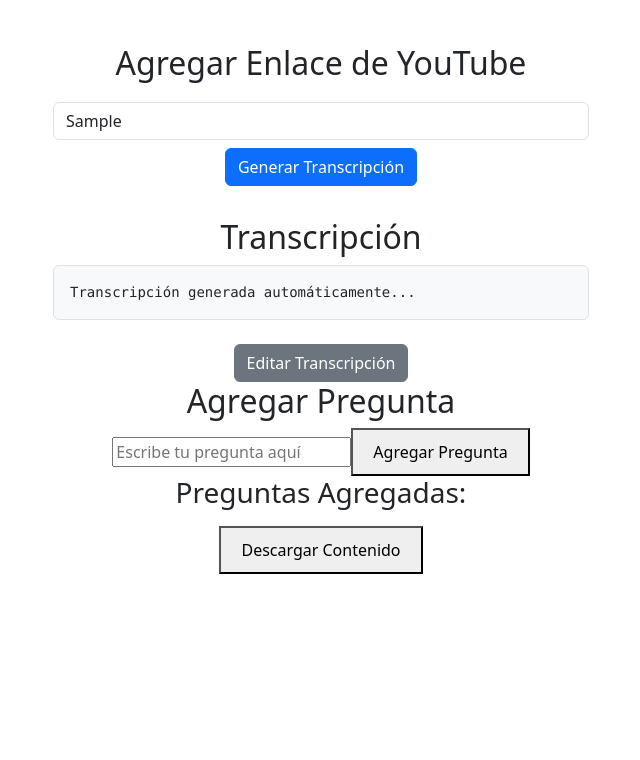
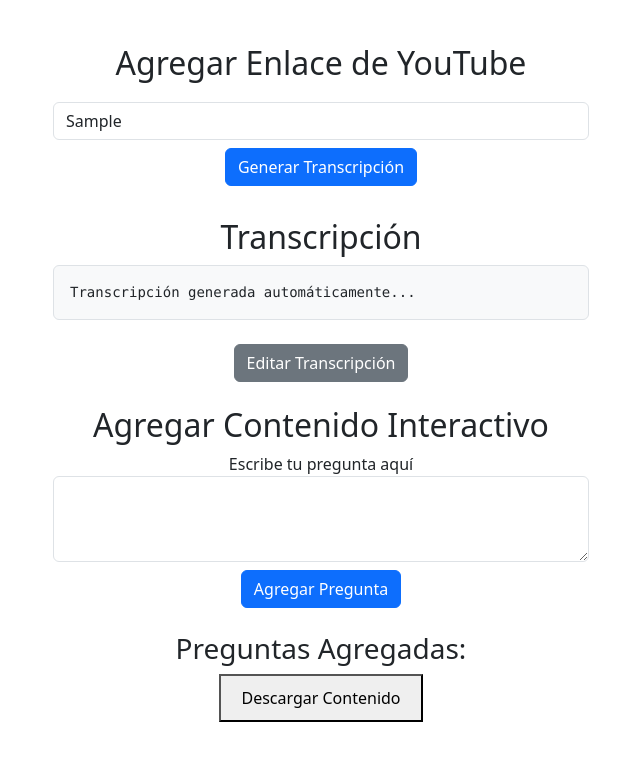
Before and after one commit to INOXBEAT/MOOC, a React (Create React App) app: page / in a window 1280 px wide. Both pictures are taken after typing "Sample" into the empty fields and a click on the button "Generar Transcripción". Shown: the top 760 px of the page, without its empty margins (319-959 px from the left). Built offline with nearby package versions, Linux system fonts and the light colour scheme.

Commit message:
bootstrap para el componente de Contenido Interactivo

```diff
--- a/src/components/InteractiveContent.js
+++ b/src/components/InteractiveContent.js
@@ -3,7 +3,7 @@ import React, { useState } from 'react';
 function InteractiveContent({ questions, onAdd }) {
   const [question, setQuestion] = useState('');
 
-  const handleAddClick = () => {
+  const handleAddQuestion = () => {
     if (question.trim()) {
       onAdd(question);
       setQuestion('');
@@ -11,21 +11,34 @@ function InteractiveContent({ questions, onAdd }) {
   };
 
   return (
-    <div>
-      <h2>Agregar Pregunta</h2>
-      <input
-        type="text"
+    <div className="container mt-4">
+      <h2>Agregar Contenido Interactivo</h2>
+      <div className="form-group">
+        <label htmlFor="questionInput">Escribe tu pregunta aquí</label>
+        <textarea
+          id="questionInput"
+          className="form-control"
+          rows="3"
           value={question}
           onChange={(e) => setQuestion(e.target.value)}
-        placeholder="Escribe tu pregunta aquí"
         />
-      <button onClick={handleAddClick}>Agregar Pregunta</button>
+        <button
+          className="btn btn-primary mt-2"
+          onClick={handleAddQuestion}
+        >
+          Agregar Pregunta
+        </button>
+      </div>
+      <div className="mt-4">
         <h3>Preguntas Agregadas:</h3>
-      <ul>
+        <ul className="list-group">
           {questions.map((q, index) => (
-          <li key={index}>{q}</li>
+            <li key={index} className="list-group-item">
+              {q}
+            </li>
           ))}
         </ul>
+      </div>
     </div>
   );
 }
```
Lines whose indentation alone changed are shown as unchanged.
